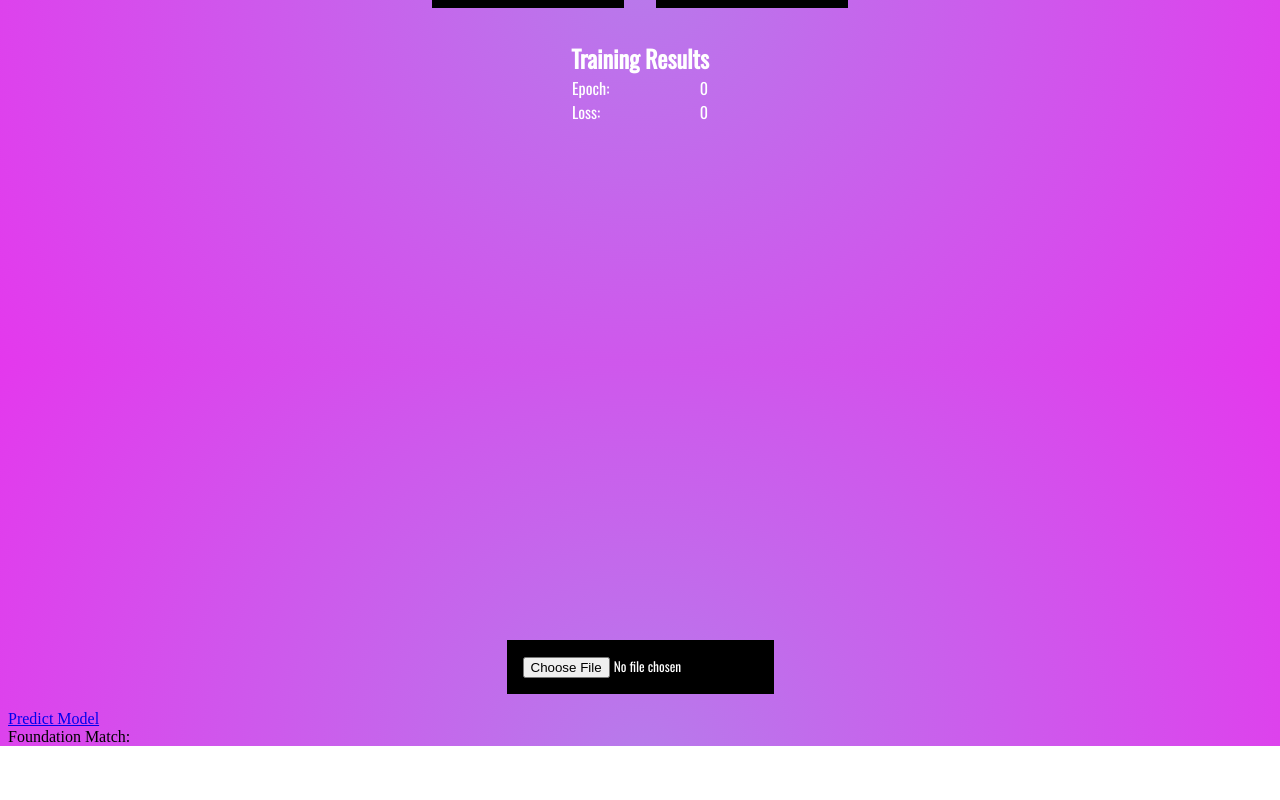
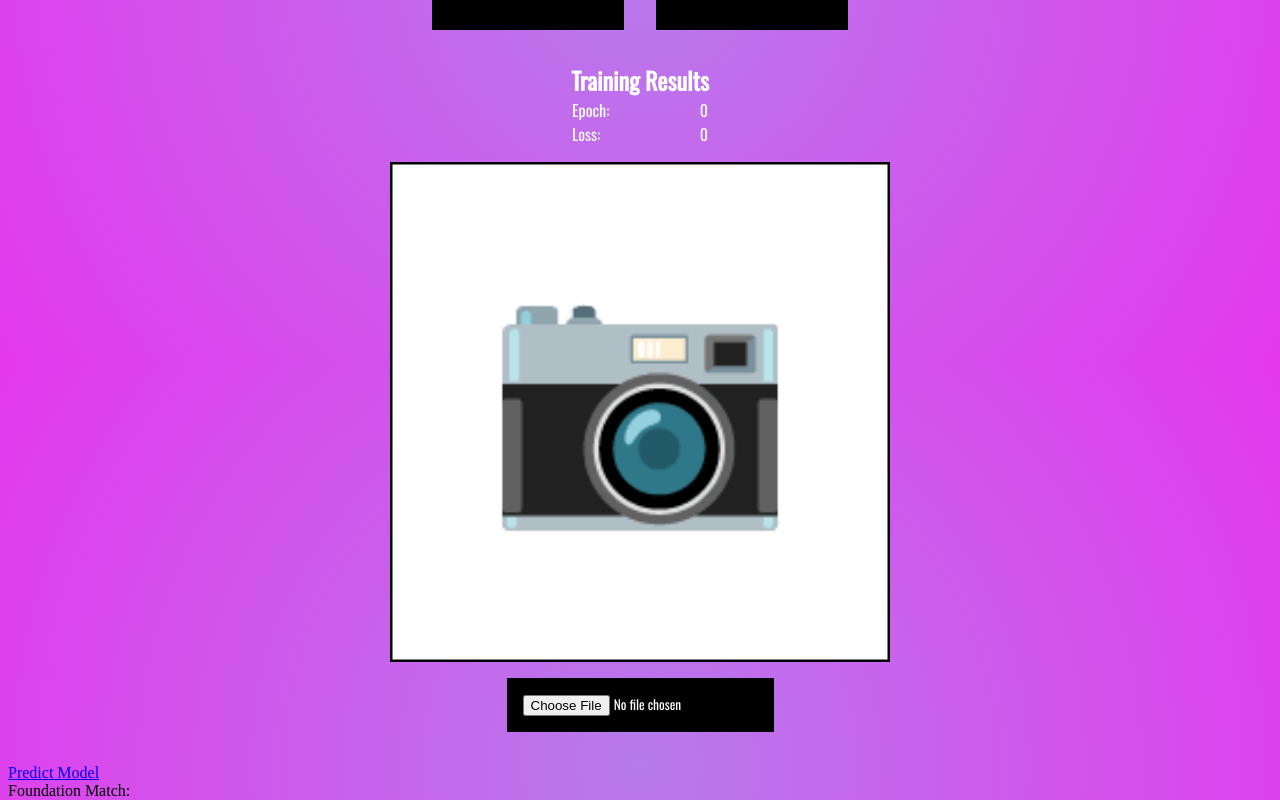
Before and after one commit to KaylaKremer/TensorShade, a React (Vite) app: page / in a window 1280 px wide. Shown: the part 437-1237 px from the top of the page. Before the commit the page ends 1183 px from the top, so only its background shows below. Built offline with nearby package versions, Linux system fonts and the light colour scheme.

Commit message:
Draw image into canvas properly and add default canvas content; Styling

```diff
--- a/components/TrainModel.js
+++ b/components/TrainModel.js
@@ -110,7 +110,7 @@ class TrainModel extends Component {
     model.add(outputLayer);
 
     // Create optimizer with stocastic gradient descent to minimize the loss with learning rate of 0.25
-    const optimizer = tf.train.sgd(parseInt(learningRate));
+    const optimizer = tf.train.sgd(parseFloat(learningRate));
 
     // Compile the model with the optimizer created above to reduce the loss.
     // Use loss function of categoricalCrossentropy, which is best for comparing two probability distributions
@@ -163,9 +163,6 @@ class TrainModel extends Component {
 
   updateValue = evt => {
       const defaults = {
-        loading: false,
-        currentEpoch: 0,
-        lossResult: 0.000,
         epochs: 10,
         batchSize: 32,
         units: 20,
@@ -173,7 +170,7 @@ class TrainModel extends Component {
       };
       if (evt.target.value !== '' || parseFloat(evt.target.value) > 0){
         this.setState({
-          [evt.target.name] : parseFloat(evt.target.value)
+          [evt.target.name] : evt.target.value
         });
       } else {
         this.setState({
--- a/components/Upload.js
+++ b/components/Upload.js
@@ -5,27 +5,50 @@ class Upload extends Component {
 
     canvas = React.createRef();
 
+    state = {
+        file: null,
+        imageSource: null
+    };
+
     uploadImage = evt => {
         const reader = new FileReader();
         reader.onload = evt => {
             const img = new Image();
             const canvas = this.canvas;
-            const ctx = canvas.current.getContext('2d');
+            const context = canvas.current.getContext('2d');
             img.onload = () => {
-                canvas.current.width = img.width;
-                canvas.current.height = img.height;
-                ctx.drawImage(img, 0,0);
+                context.drawImage(img, 0,0, img.width, img.height,
+                0, 0, canvas.current.width, canvas.current.height);
+                context.lineWidth = 5;
+                context.strokeStyle = "#000";
+                context.strokeRect(0, 0, canvas.current.width, canvas.current.height);
             }
-            img.onerror = err => console.error("Error: ", err);
+            img.onerror = err => console.error(`Error: ${err}`);
             img.src = evt.target.result;
         }
-        reader.readAsDataURL(evt.target.files[0]);
+       reader.readAsDataURL(evt.target.files[0]);
+    }
+
+
+
+    componentDidMount() {
+        const canvas = this.canvas;
+        const context = canvas.current.getContext('2d');
+        context.fillStyle = "#fff";
+        context.fillRect(0, 0, canvas.current.width, canvas.current.height);
+        context.lineWidth = 5;
+        context.strokeStyle = "#000";
+        context.strokeRect(0, 0, canvas.current.width, canvas.current.height);
+        context.font = "250px Oswald";
+        context.textAlign="center";
+        context.textBaseline = "middle";
+        context.fillText('📷', canvas.current.width/2, canvas.current.height/2);
     }
 
     render() {
         return (
             <div className="upload">
-                <canvas width={500} height={500} ref={this.canvas} className="upload-canvas"></canvas>
+                <canvas width={500} height={500} ref={this.canvas} className="canvas"></canvas>
                 <input type="file" className="upload-button" onChange={evt => this.uploadImage(evt)} />
             </div>
         );
--- a/scss/app.scss
+++ b/scss/app.scss
@@ -3,7 +3,7 @@ html {
     body {
         background-image: radial-gradient(circle farthest-corner at center, rgb(183, 123, 235) 0%, rgb(228, 56, 237) 100%);
         h1 {
-            font-size: 2.5rem;
+            font-size: 3rem;
             color: #fff;
             font-family: 'Oswald', sans-serif;
             margin: 0 !important;
--- a/scss/header.scss
+++ b/scss/header.scss
@@ -19,7 +19,6 @@
     margin: 1rem 0;
     width: 100%;
     .instructions-list {
-        padding-inline-start: 0 !important;
         .instructions-step {
             list-style-type: none;
             color: #fff;
--- a/scss/upload.scss
+++ b/scss/upload.scss
@@ -3,10 +3,9 @@
     justify-content: center;
     align-items: center;
     flex-flow: column;
-    .upload-canvas {
-        width: 500px;
-        height: 500px;
-        fill: #000;
+    margin: 1rem;
+    .canvas {
+        margin: 3px solid #000;
     }
     .upload-button {
         color: #fff;
@@ -27,4 +26,10 @@
             cursor: not-allowed;
         }
     }
+    input[type="file"] {
+        display: flex !important;
+        justify-content: center !important;
+        align-items: center !important;
+        text-align: center !important;
+    }
 }
```
